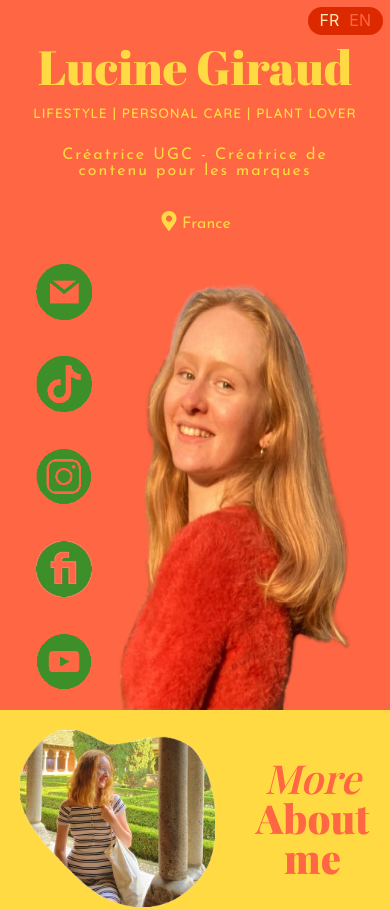
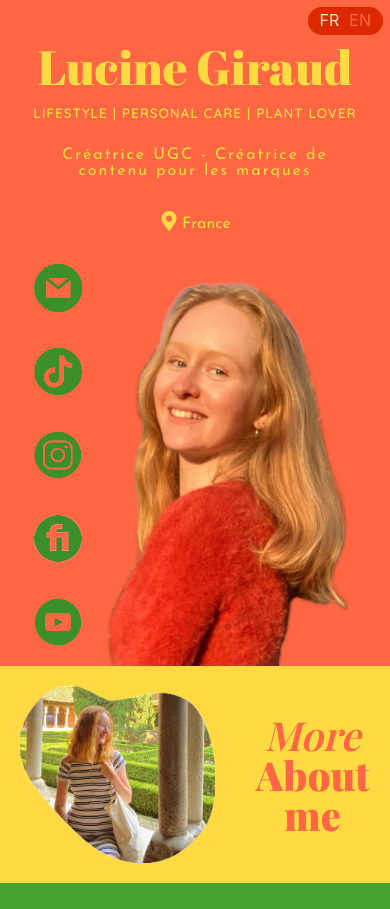
Before and after one commit to lucinegrd/portfolio-ugc, a React (Create React App) app: page / in a window 390 px wide. Shown: the top 909 px of the page. Built offline with nearby package versions, Linux system fonts and the light colour scheme; a web font is replaced by a local one.

Commit message:
pic after fiverr

```diff
--- a/src/styles/Home.css
+++ b/src/styles/Home.css
@@ -103,15 +103,13 @@
 
     .Home_pic_phone {
         display: flex;
+        justify-content: center;
     }
 
     .Home_pic_pc {
         display: none;
     }
 
-    .Home_pic_img {
-        margin: 0;
-    }
 
     .Home_links_pic_phone {
         display: flex;
```
